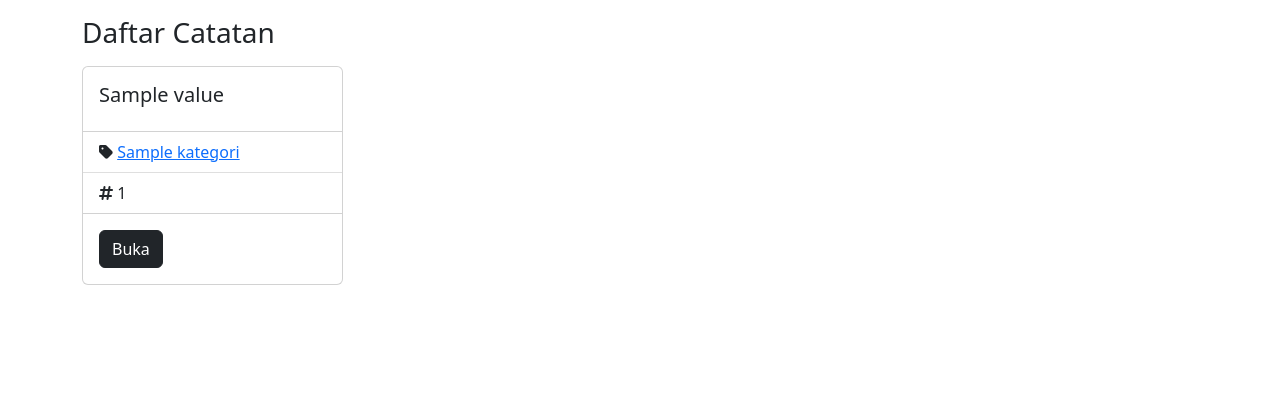
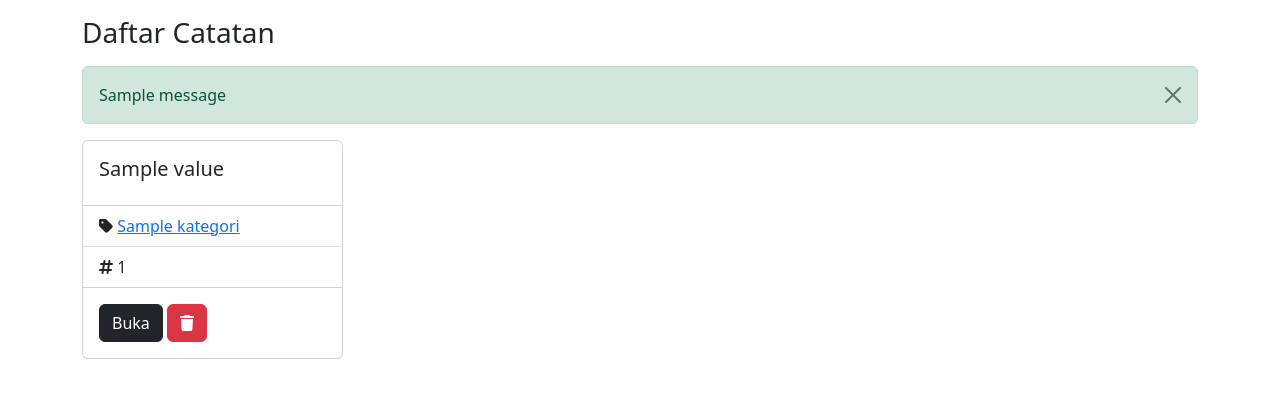
Before and after one commit to manoedinata/manoeCatatan, a Flask app: template manoeCatatan/templates/list.html in a window 1280 px wide. Shown: the part 151-549 px from the top of the page. Run offline with Flask 2, Linux system fonts and the light colour scheme; the template is opened without the code that fills it: most values are stand-ins (such as "Sample title", 1, 10 or a date in 2020); one stand-in notice (Sample message) is shown; some libraries are stand-ins or nearby versions.

Commit message:
manoeCatatan: Add delete feature

```diff
--- a/manoeCatatan/templates/list.html
+++ b/manoeCatatan/templates/list.html
@@ -12,6 +12,22 @@
         <div class="row">
             <div class="col">
                 <h3 class="mb-3">Daftar Catatan</h3>
+
+                {% with messages = get_flashed_messages(with_categories=true) %}
+                {% if messages %}
+                <div id="alerts" class="mb-3">
+
+                    {% for category, message in messages %}
+                    <div class="alert alert-{{category}} alert-dismissible fade show mt-3" role="alert">
+                        {{ message }}
+
+                        <button type="button" class="btn-close" data-bs-dismiss="alert" aria-label="Tutup"></button>
+                    </div>
+                    {% endfor %}
+
+                </div>
+                {% endif %}
+                {% endwith %}
             </div>
         </div>
 
@@ -35,6 +51,32 @@
                     </ul>
                     <div class="card-body">
                         <a href="{{ url_for('main_routes.view', id=data['id']) }}" class="btn btn-dark">Buka</a>
+                        <button type="button" class="btn btn-danger" data-bs-toggle="modal" data-bs-target="#deleteConfirm{{data['id']}}">
+                            <i class="fa-solid fa-trash"></i>
+                        </button>
+
+                            <div class="modal fade" id="deleteConfirm{{data['id']}}" tabindex="-1" aria-labelledby="deleteConfirm{{data['id']}}Label" aria-hidden="true">
+                                <div class="modal-dialog">
+                                    <div class="modal-content">
+                                    <div class="modal-header">
+                                        <h1 class="modal-title fs-5" id="deleteConfirm{{data['id']}}Label">Modal title</h1>
+                                        <button type="button" class="btn-close" data-bs-dismiss="modal" aria-label="Close"></button>
+                                    </div>
+                                    <div class="modal-body">
+                                        <p>Yakin ingin menghapus catatan <u>{{ data['value']['judul'] }}</u> [{{ data['id'] }}]?</p>
+                                    </div>
+                                    <div class="modal-footer">
+                                        <form action="{{ url_for('main_routes.delete', id=data['id']) }}" method="post">
+                                            <button type="button" class="btn btn-success" data-bs-dismiss="modal">Tutup</button>
+                                            <button type="submit" class="btn btn-danger">
+                                                <i class="fa-solid fa-trash"></i>
+                                                Hapus!
+                                            </button>
+                                        </form>
+                                    </div>
+                                </div>
+                            </div>
+
                     </div>
                 </div>
 
```
Also changed, not shown: manoeCatatan/main_routes.py (+10 -0 lines).
